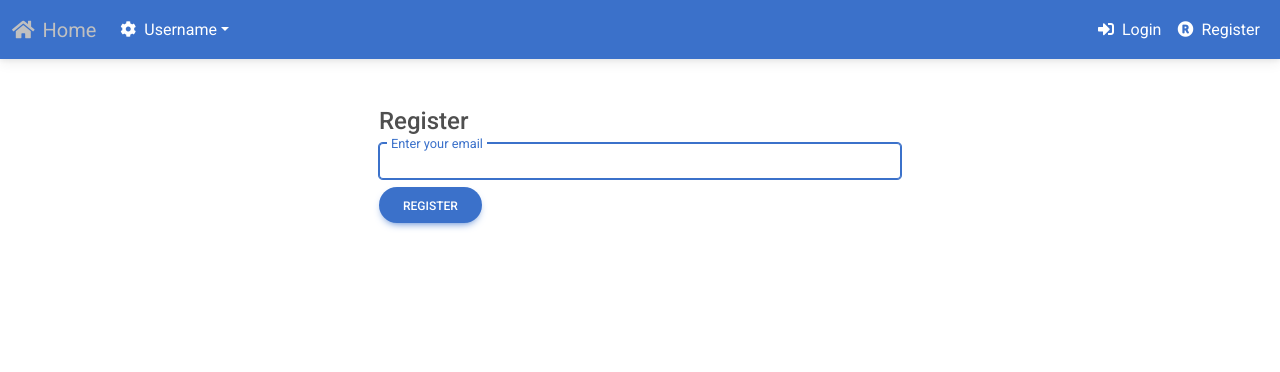
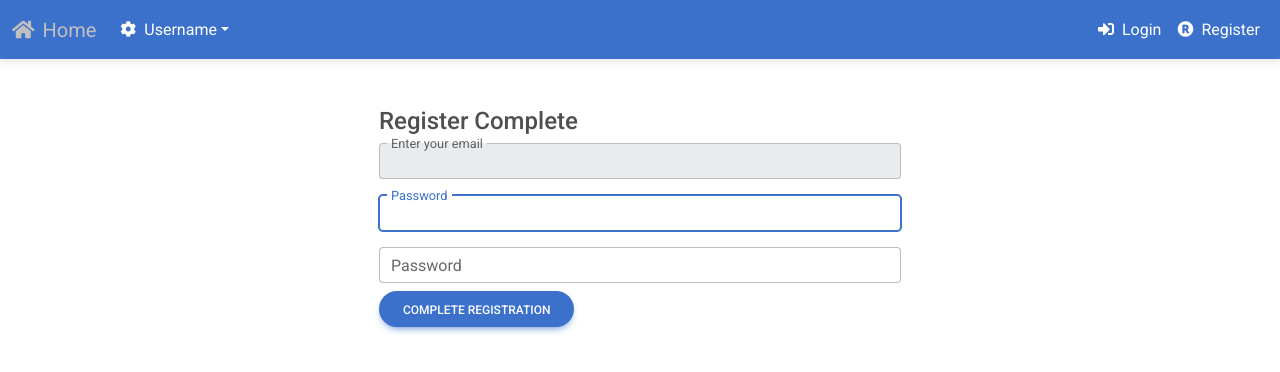
Before and after one commit to PawelKonczalski/ecomapp, a React (Create React App) app in the folder client/: page /register/complete in a window 1280 px wide. Shown: the top 372 px of the page. Built offline with nearby package versions, Linux system fonts and the light colour scheme.

Commit message:
added complete registration step and set password to account

```diff
--- a/client/src/App.js
+++ b/client/src/App.js
@@ -6,6 +6,7 @@ import Home from "./pages/Home";
 import Login from "./pages/auth/Login";
 import Register from "./pages/auth/Register";
 import Header from "./components/nav/Header";
+import RegisterComplete from "./pages/auth/RegisterComplete";
 import '../src/style/App.scss'
 
 function App() {
@@ -15,8 +16,9 @@ function App() {
             <ToastContainer/>
             <Switch>
                 <Route path="/" exact component={Home}/>
-                <Route path="/login" component={Login}/>
-                <Route path="/register" component={Register}/>
+                <Route path="/login" exact component={Login}/>
+                <Route path="/register" exact component={Register}/>
+                <Route path="/register/complete" exact component={RegisterComplete}/>
             </Switch>
         </>
     );
--- a/client/src/pages/auth/Register.js
+++ b/client/src/pages/auth/Register.js
@@ -22,7 +22,7 @@ function Register() {
         <form onSubmit={handleSubmit}>
             <MDBInput type='email' label='Enter your email' value={email} onChange={e => setEmail(e.target.value)}
                       autoFocus/>
-            <MDBBtn type='submit' rounded className='mt-2'>Register</MDBBtn>
+            <MDBBtn type='submit' rounded className='mt-3'>Register</MDBBtn>
         </form>
     )
 
--- /dev/null
+++ b/client/src/pages/auth/RegisterComplete.js
@@ -0,0 +1,68 @@
+import React, {useState, useEffect} from "react";
+import {MDBBtn, MDBContainer, MDBInput} from "mdb-react-ui-kit";
+import {auth} from "../../firebase";
+import {toast} from "react-toastify";
+
+function RegisterComplete({history}) {
+    const [email, setEmail] = useState('');
+    const [password, setPassword] = useState('');
+    const [passwordConfirm, setPasswordConfirm] = useState('');
+
+    useEffect(() => {
+        setEmail(window.localStorage.getItem('emailForRegistration'));
+    }, [])
+
+    const handleSubmit = async (e) => {
+        e.preventDefault();
+
+        if (!email || !password) {
+            toast.error('E-mail and password is required')
+            return;
+        } else if (password.length < 6) {
+            toast.error('Password must be at least 6 characters long')
+            return;
+        } else if (password !== passwordConfirm) {
+            toast.error('Passwords are different please enter the same passwords')
+            return;
+        } else {
+            try {
+                const result = await auth.signInWithEmailLink(
+                    email,
+                    window.location.href);
+                if (result.user.emailVerified) {
+                    window.localStorage.removeItem('emailForRegistration');
+                    let user = auth.currentUser;
+                    await user.updatePassword(password);
+                    const idTokenResult = await user.getIdTokenResult();
+                    history.push('/')
+                }
+            } catch (error) {
+                toast.error(error.message)
+            }
+        }
+    }
+
+    const completeRegistrationForm = () => (
+        <form onSubmit={handleSubmit}>
+            <MDBInput type='email' label='Enter your email' value={email} disabled/>
+            <MDBInput type='password' label='Password' className='mt-3' value={password}
+                      onChange={e => setPassword(e.target.value)} autoFocus/>
+            <MDBInput type='password' label='Password' className='mt-3' value={passwordConfirm}
+                      onChange={e => setPasswordConfirm(e.target.value)}/>
+            <MDBBtn type='submit' rounded className='mt-2'>Complete Registration</MDBBtn>
+        </form>
+    )
+
+    return (
+        <MDBContainer className='p-5'>
+            <div className='d-flex flex-row justify-content-center'>
+                <div className='w-50'>
+                    <h4>Register Complete</h4>
+                    {completeRegistrationForm()}
+                </div>
+            </div>
+        </MDBContainer>
+    )
+}
+
+export default RegisterComplete
```
